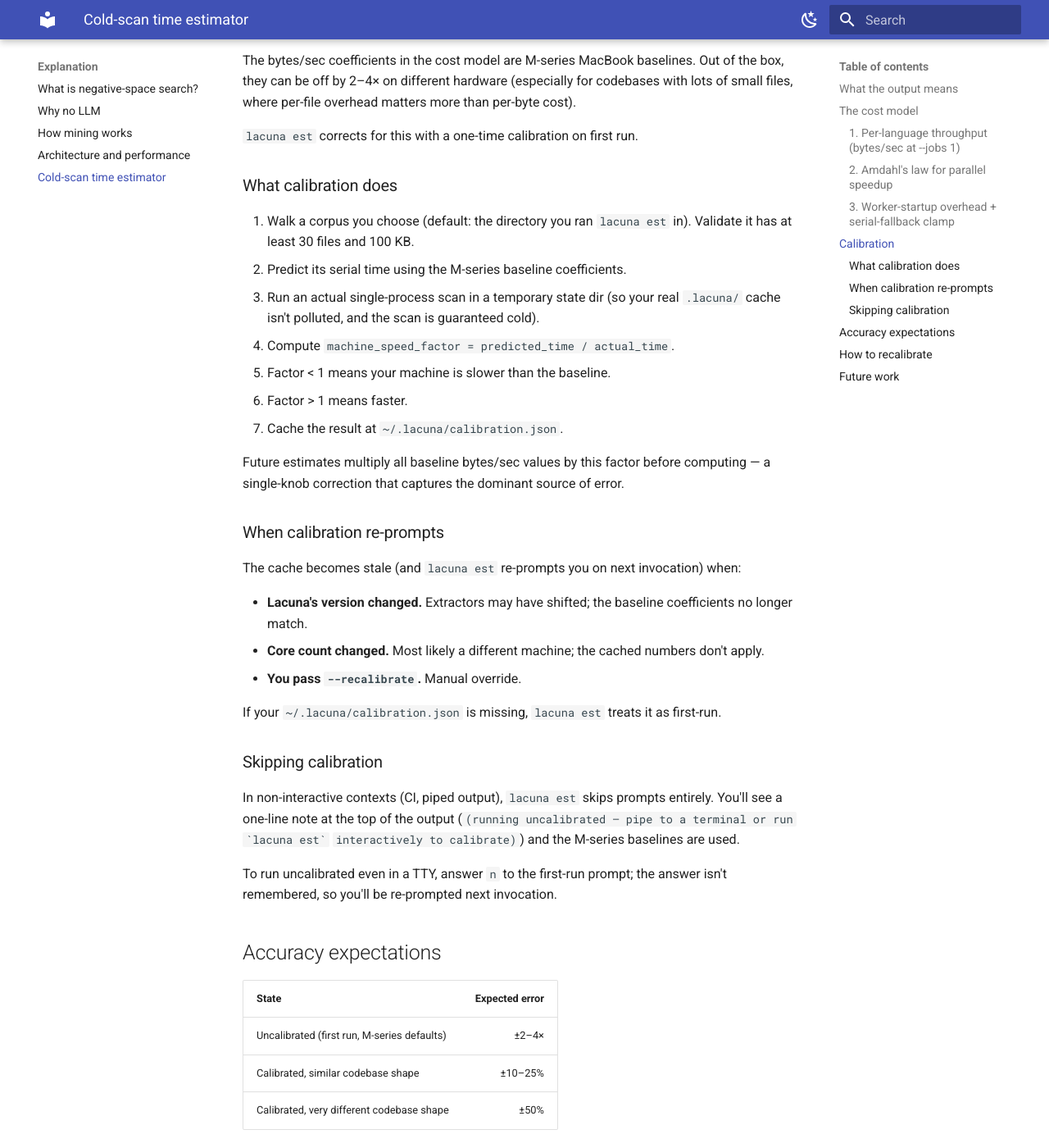
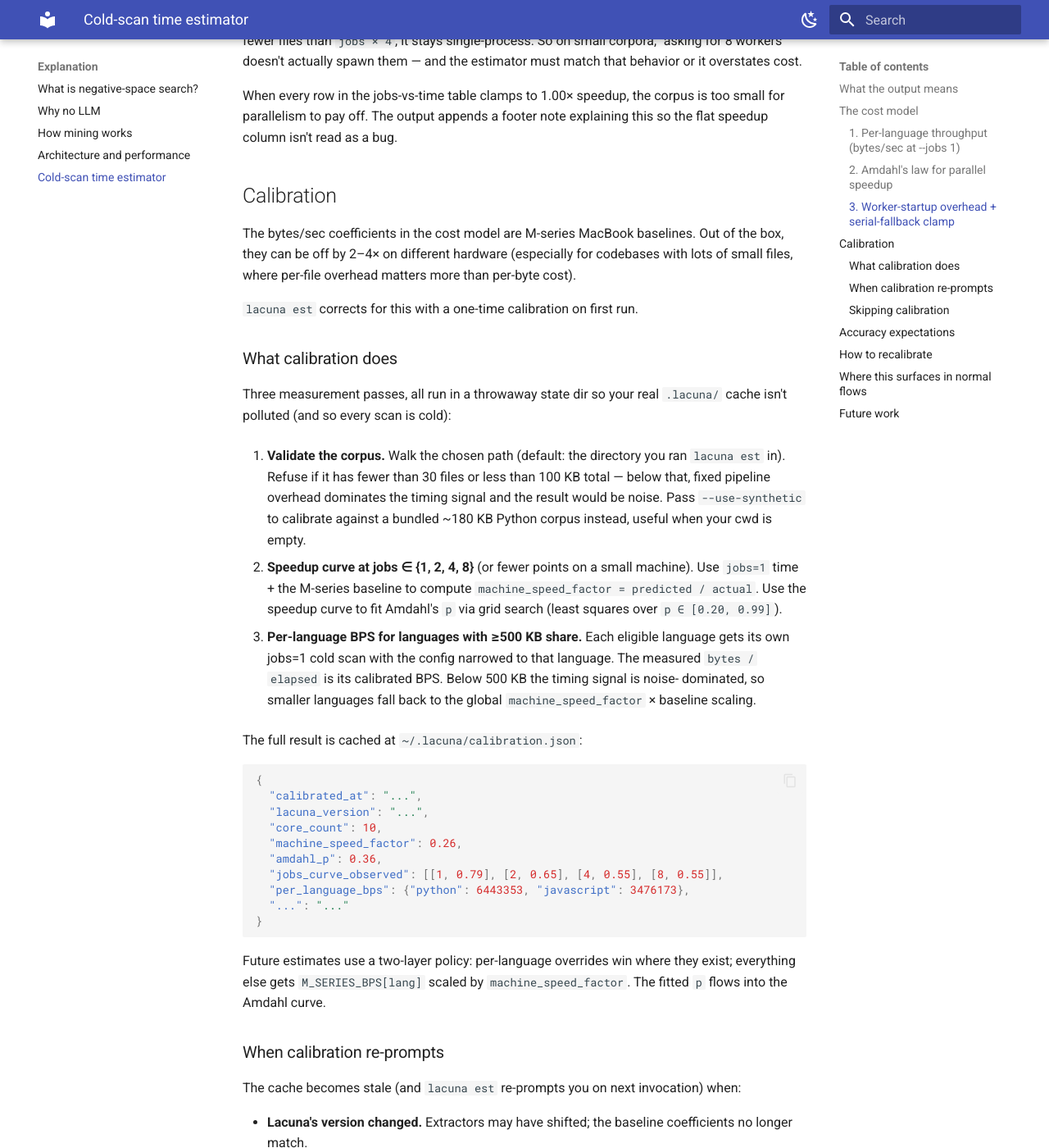
Before and after one commit to skbays03/absentia, an MkDocs documentation site: the page built from docs/explanation/estimator.md, in a window 1280 px wide and 1400 px high, scrolled down 2702 px. Shown: the whole window at 82% size. Built offline with MkDocs 1.6.1 and Material for MkDocs 9.7.7, drawn with Linux system fonts in a browser that asks for light colours; some of the changed text lies outside the part shown.

Commit message:
Bring estimator docs and CLI reference up to date
The methodology doc was written when items 4-7 were future work;
all four shipped, so its calibration section now describes what
actually runs (multi-jobs Amdahl fitting, per-language BPS,
synthetic corpus, age-based re-prompt), and its Future Work section
is reduced to genuinely open items (sub-threshold per-language
signal recovery, multi-corpus p fitting with confidence intervals,
opt-in telemetry).

Cost-model section now describes p as fitted from observation
rather than baked in. Calibration cache excerpt shows the actual
JSON structure including jobs_curve_observed and per_language_bps.
"How to recalibrate" mentions --use-synthetic. New "Where this
surfaces" section explains the four flows where the estimator
appears (lacuna est, lacuna check preamble, lacuna init footer,
TUI subtitle).

CLI reference promoted from a stub to actual reference material.
Documents every implemented subcommand (init, check, est/estimate,
suppress) with its real flag list, including --jobs / --use-synthetic
/ --recalibrate. Removes the placeholder list of subcommands that
don't exist yet.

Authored-by: Shawn Bays <shawnbays2003@gmail.com>
Co-Authored-By: Claude Opus 4.7 (1M context) <noreply@anthropic.com>

````diff
--- a/docs/explanation/estimator.md
+++ b/docs/explanation/estimator.md
@@ -28,7 +28,7 @@ Last actual cold scan     0.9 s   (from .lacuna/last_run.json — ground truth)
        8        0.8 s    1.00×         12%
       10        0.8 s    1.00×         10%
 
-Cost model:    p = 0.80, calibrated on this machine (2026-05-05).
+Cost model:    p = 0.36 (fitted), calibrated on this machine (2026-05-05).
 Methodology:   docs/explanation/estimator.md
 ```
 
@@ -66,19 +66,32 @@ serial_time = Σ (language_bytes / language_throughput)
 
 ### 2. Amdahl's law for parallel speedup
 
-Lacuna's pipeline is roughly 80% parallelizable (parse + extract,
-which is per-file independent and runs across a worker pool) and
-20% serial (group + mine + storage write, which can't be sped up
-by adding cores). Amdahl's law turns that into a speedup curve:
+Lacuna's pipeline is partly parallelizable (parse + extract, which
+runs per-file across a worker pool) and partly serial (group + mine
++ storage write, which can't be sped up by adding cores). Amdahl's
+law turns that into a speedup curve:
 
 ```
-speedup(N) = 1 / ((1 − p) + p/N)        where p = 0.80
+speedup(N) = 1 / ((1 − p) + p/N)
 ```
 
-This is what your speedup column shows. Notice the asymptote: as
-`N → ∞`, speedup → `1 / (1 − p) = 5×`. **You can never get more
-than 5× speedup**, no matter how many cores you throw at it. The
-serial tail wins eventually.
+Where `p` is the parallelizable fraction. The default is `p = 0.80`
+(an architectural estimate), but **calibration fits ``p`` from your
+machine's actual scan times** at jobs ∈ {1, 2, 4, 8} and stores the
+fitted value. The output labels it `(fitted)` when it diverges from
+the architectural default.
+
+Why fit instead of bake in 0.80? The actual `p` depends on real
+factors that vary per machine: I/O subsystem, scheduler, NUMA,
+thermal, container limits. Small corpora on fast machines often
+show much lower `p` because the serial pipeline tail dominates the
+parallel gains. Validated against Dev-Dashboard: fitted `p = 0.36`
+(vs. baked 0.80) — accurate because Dev-Dashboard scans in <1 s
+and process-spawn overhead eats into the parallel fraction.
+
+Notice the asymptote: as `N → ∞`, speedup → `1 / (1 − p)`.
+**You can never get more than that**, no matter how many cores you
+throw at it. The serial tail wins eventually.
 
 | jobs | speedup | parallel efficiency |
 |---:|---:|---:|
@@ -129,20 +142,48 @@ first run.
 
 ### What calibration does
 
-1. Walk a corpus you choose (default: the directory you ran
-   `lacuna est` in). Validate it has at least 30 files and 100 KB.
-2. Predict its serial time using the M-series baseline coefficients.
-3. Run an actual single-process scan in a temporary state dir
-   (so your real `.lacuna/` cache isn't polluted, and the scan is
-   guaranteed cold).
-4. Compute `machine_speed_factor = predicted_time / actual_time`.
-   - Factor < 1 means your machine is slower than the baseline.
-   - Factor > 1 means faster.
-5. Cache the result at `~/.lacuna/calibration.json`.
+Three measurement passes, all run in a throwaway state dir so your
+real `.lacuna/` cache isn't polluted (and so every scan is cold):
 
-Future estimates multiply all baseline bytes/sec values by this
-factor before computing — a single-knob correction that captures
-the dominant source of error.
+1. **Validate the corpus.** Walk the chosen path (default: the
+   directory you ran `lacuna est` in). Refuse if it has fewer than
+   30 files or less than 100 KB total — below that, fixed pipeline
+   overhead dominates the timing signal and the result would be
+   noise. Pass `--use-synthetic` to calibrate against a bundled
+   ~180 KB Python corpus instead, useful when your cwd is empty.
+
+2. **Speedup curve at jobs ∈ {1, 2, 4, 8}** (or fewer points on a
+   small machine). Use `jobs=1` time + the M-series baseline to
+   compute `machine_speed_factor = predicted / actual`. Use the
+   speedup curve to fit Amdahl's `p` via grid search (least
+   squares over `p ∈ [0.20, 0.99]`).
+
+3. **Per-language BPS for languages with ≥500 KB share.** Each
+   eligible language gets its own jobs=1 cold scan with the config
+   narrowed to that language. The measured `bytes / elapsed` is its
+   calibrated BPS. Below 500 KB the timing signal is noise-
+   dominated, so smaller languages fall back to the global
+   `machine_speed_factor` × baseline scaling.
+
+The full result is cached at `~/.lacuna/calibration.json`:
+
+```json
+{
+  "calibrated_at": "...",
+  "lacuna_version": "...",
+  "core_count": 10,
+  "machine_speed_factor": 0.26,
+  "amdahl_p": 0.36,
+  "jobs_curve_observed": [[1, 0.79], [2, 0.65], [4, 0.55], [8, 0.55]],
+  "per_language_bps": {"python": 6443353, "javascript": 3476173},
+  "...": "..."
+}
+```
+
+Future estimates use a two-layer policy: per-language overrides win
+where they exist; everything else gets `M_SERIES_BPS[lang]` scaled
+by `machine_speed_factor`. The fitted `p` flows into the Amdahl
+curve.
 
 ### When calibration re-prompts
 
@@ -153,6 +194,9 @@ invocation) when:
   baseline coefficients no longer match.
 - **Core count changed.** Most likely a different machine; the
   cached numbers don't apply.
+- **The cache is older than 90 days.** Catches drift from OS
+  upgrades, thermal degradation, dying SSDs, and similar slow
+  hardware changes that don't trigger the version-or-cores check.
 - **You pass `--recalibrate`.** Manual override.
 
 If your `~/.lacuna/calibration.json` is missing, `lacuna est`
@@ -194,6 +238,7 @@ grab coffee?" predictor. If you need exact wall-clock numbers, run
 
 ```bash
 lacuna est --recalibrate              # re-prompt and re-measure
+lacuna est --recalibrate --use-synthetic   # calibrate against bundled corpus
 ```
 
 Or delete the cache file and run `lacuna est` again:
@@ -203,24 +248,50 @@ rm ~/.lacuna/calibration.json
 lacuna est
 ```
 
-If you change machines or upgrade lacuna, the cache invalidates
-itself — you'll be re-prompted automatically.
+If you change machines, upgrade lacuna, or 90 days pass, the cache
+invalidates itself — you'll be re-prompted automatically.
+
+## Where this surfaces in normal flows
+
+Once calibration runs, the cost model is in service across lacuna:
+
+- **`lacuna est`** — the dedicated UI, prints the full ASCII
+  jobs-vs-time table.
+- **`lacuna check`** — one-line preamble before scanning
+  (`Scanning N files (M MB) — est. ~Xs at jobs=Y`). Skipped when
+  output is JSON, when `--quiet` is passed, or when stderr isn't a
+  terminal (CI logs stay clean).
+- **`lacuna init`** — first-scan estimate as a footer between the
+  init confirmation and the "Run lacuna check" line.
+- **TUI** — transient `estimating ~Xs · scanning…` subtitle on
+  cold scans, replaced by the post-scan stats once the scan
+  completes.
+
+All four paths share the same `quick_estimate_line()` helper and
+read the same `~/.lacuna/calibration.json` cache.
 
 ## Future work
 
-The current model has known limits, addressed in roughly this order:
+The current implementation covers the headline features in the
+original design:
 
-- **Per-language calibration.** A single `machine_speed_factor`
-  applies uniformly to every language. A real model would measure
-  per-language throughput (different machines accelerate different
-  parsers differently).
-- **Amdahl's `p` from observation.** Today `p = 0.80` is baked in.
-  Multi-jobs calibration runs (jobs ∈ {1, 2, 4, 8}) would let us fit
-  `p` for each user's specific hardware + I/O subsystem.
-- **Bundled synthetic corpus** + `--use-synthetic` flag. Lets you
-  calibrate from an empty directory.
-- **Age-based re-prompt.** Re-calibrate after 90 days to catch drift
-  from OS updates, thermal degradation, dying SSD, etc.
+- ✅ Per-language calibration (≥ 500 KB threshold for clean signal)
+- ✅ Amdahl's `p` fitted from observed multi-jobs curve
+- ✅ Bundled synthetic corpus + `--use-synthetic` flag
+- ✅ Age-based re-prompt (90 days)
+- ✅ Stale-detection on version + core-count change
+- ✅ Reality-check ground truth from prior `last_run.json`
 
-These improvements refine the model without changing the structure;
-the math above stays the same.
+What's still rough:
+
+- The 500 KB minimum-bytes-per-language threshold is conservative.
+  A more sophisticated model would subtract estimated pipeline
+  overhead from the per-language elapsed time, recovering signal
+  on smaller language shares.
+- `p` is fit on a single corpus. A more rigorous fit would combine
+  multiple corpora + bootstrap to give a confidence interval, not
+  a point estimate.
+- No telemetry / no aggregation. Each user calibrates locally, and
+  we don't know if our defaults are good for the population. A
+  privacy-respecting opt-in submission would let us refine the
+  M-series baselines over time.
````
Also changed, not shown: docs/reference/cli.md (+81 -12 lines).
